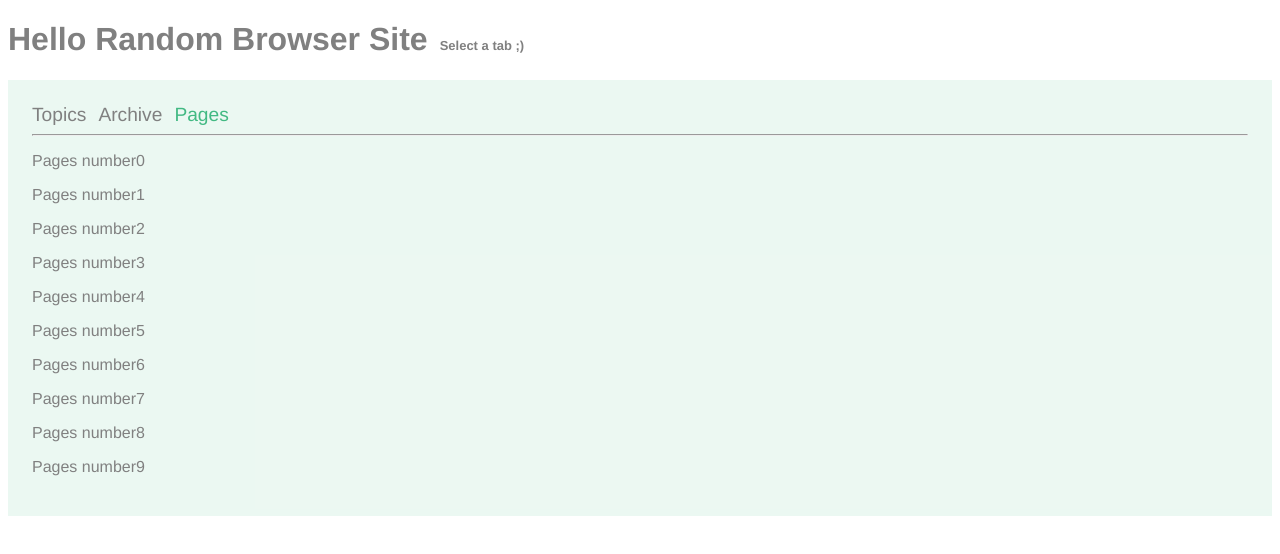
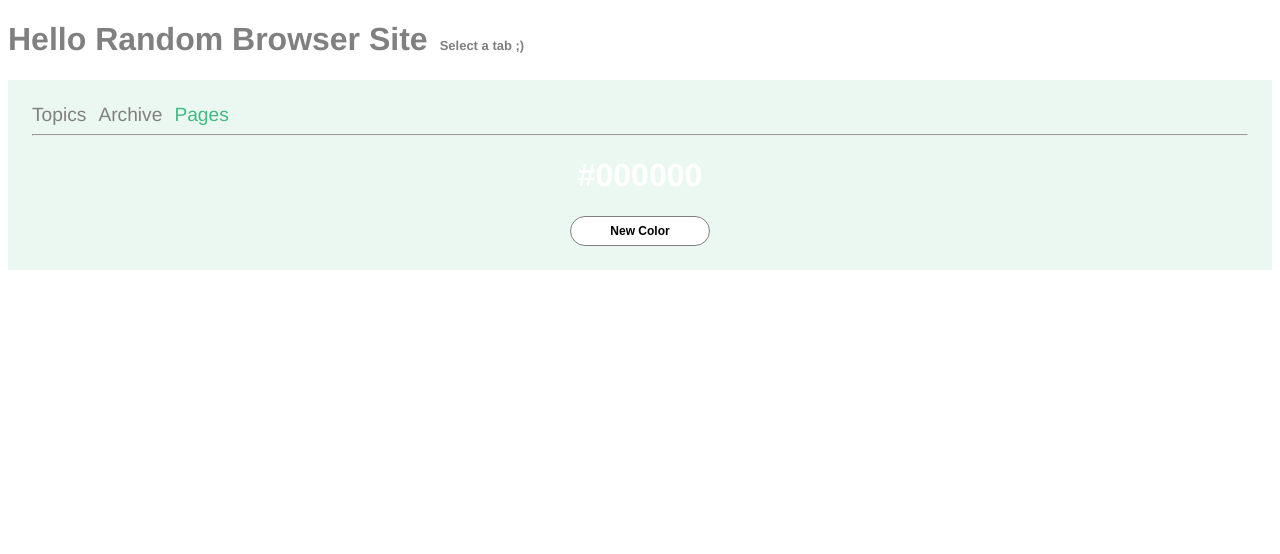
Before and after one commit to s0k0/RandomTab, a Vue app: page / in a window 1280 px wide. Both pictures are taken after a click on the link "Pages". Shown: the top 554 px of the page. Built offline with nearby package versions, Linux system fonts and the light colour scheme.

Commit message:
add random color generator in pages tab

```diff
--- a/src/components/HelloTab.vue
+++ b/src/components/HelloTab.vue
@@ -1,3 +1,4 @@
+<script src="https://cdnjs.cloudflare.com/ajax/libs/gsap/1.20.3/TweenMax.min.js"></script>
 <template>
   <div class="tabs-container">
     <div class="tabs">
@@ -21,7 +22,8 @@
           </div>
       </div>
       <div v-if="selectedTab.name ==='Pages'" class="tabs-pages-details">
-        <p v-for="item in pages" v-bind:key="item">{{ item }}</p>
+        <h1 id="my-color">{{ myColor }}</h1>
+        <button id="change-color" v-on:click="generateColor">New Color</button>
       </div>
   </div>
 </template>
@@ -36,7 +38,8 @@ export default {
           { name: 'Archive', id: '2'},
           { name: 'Pages', id: '3'}
           ] ,
-        selectedTab: {}
+        selectedTab: {},
+        myColor: '#000000'
         };
   },
   created(){
@@ -58,7 +61,11 @@ export default {
   methods: {
     selectTab(selectedTab) {
         this.selectedTab = selectedTab
-    }
+    },
+    generateColor: function(event){
+        this.myColor = '#'+(Math.random()*0xFFFFFF<<0).toString(16)
+        document.body.style.background = this.myColor
+      }
   }
 }
 </script>
@@ -117,4 +124,25 @@ a {
       font-size: x-small;
   }
 }
+.tabs-pages-details {
+    h1 {
+      text-align: center;
+      color: white;
+    }
+    button#change-color {
+      position: relative;
+      display: block;
+      margin: 0 auto;
+      width: 140px;
+      height: 30px;
+      border-radius: 30px;
+      color: #000000;
+      background: #fff;
+      border: 1px solid grey;
+      font-weight: bold;
+      font-size: 12px;
+      cursor: pointer;
+      outline: none;
+    }
+  }
 </style>
```
